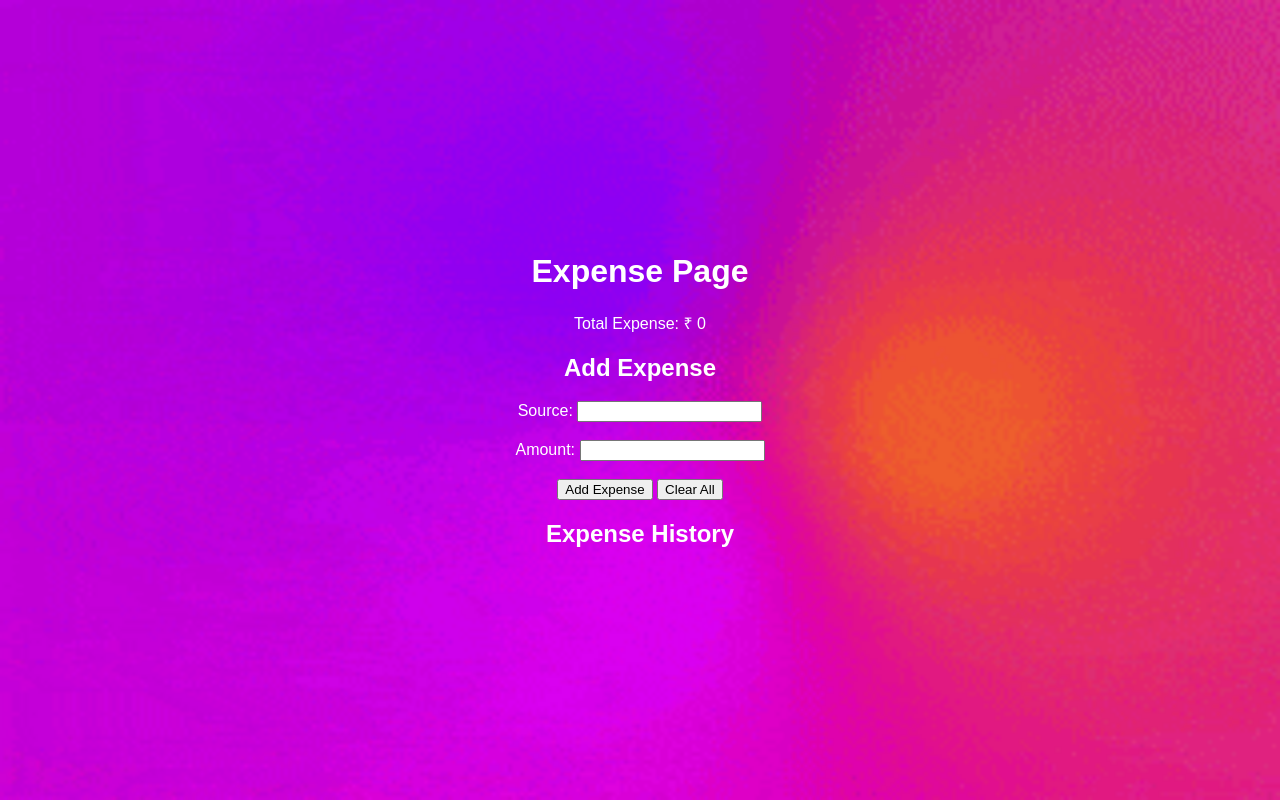
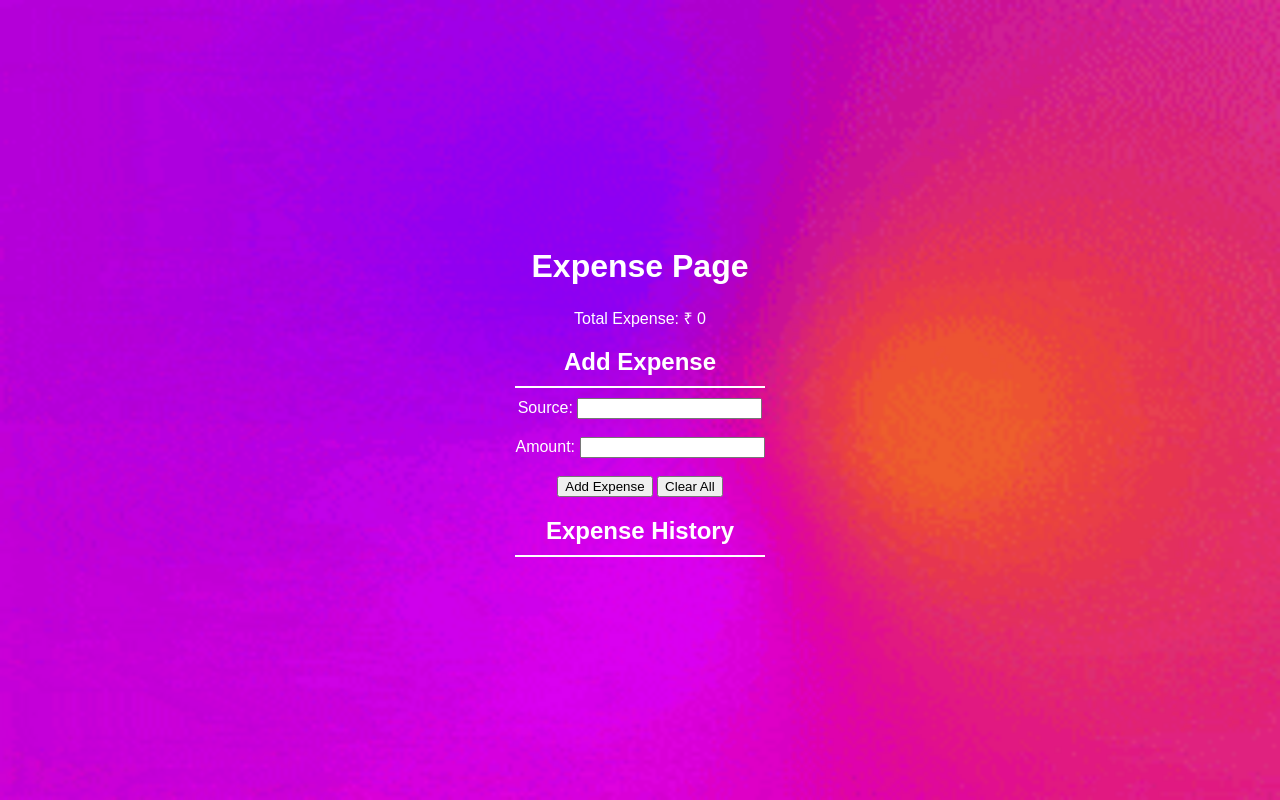
Before and after one commit to ArunKBiju/Expense-Tracker, a PHP site: page /expense.html in a window 1280 px wide. Run offline with PHP 8.4, Linux system fonts and the light colour scheme.

Commit message:
Update expense.css

```diff
--- a/expense.css
+++ b/expense.css
@@ -15,3 +15,20 @@ body {
     color: white;
     text-align: center;
 }
+
+ul {
+    list-style-type: none;
+    padding: 0;
+}
+
+/* Add this CSS to create a white line below the heading */
+h2 {
+    border-bottom: 0.7mm solid white;
+    padding-bottom: 10px; /* Adjust as needed */
+    margin-bottom: 10px; /* Adjust as needed */
+}
+
+/* Add this CSS to make the transaction history red */
+ul#expense-history li {
+    color: red;
+}
```
